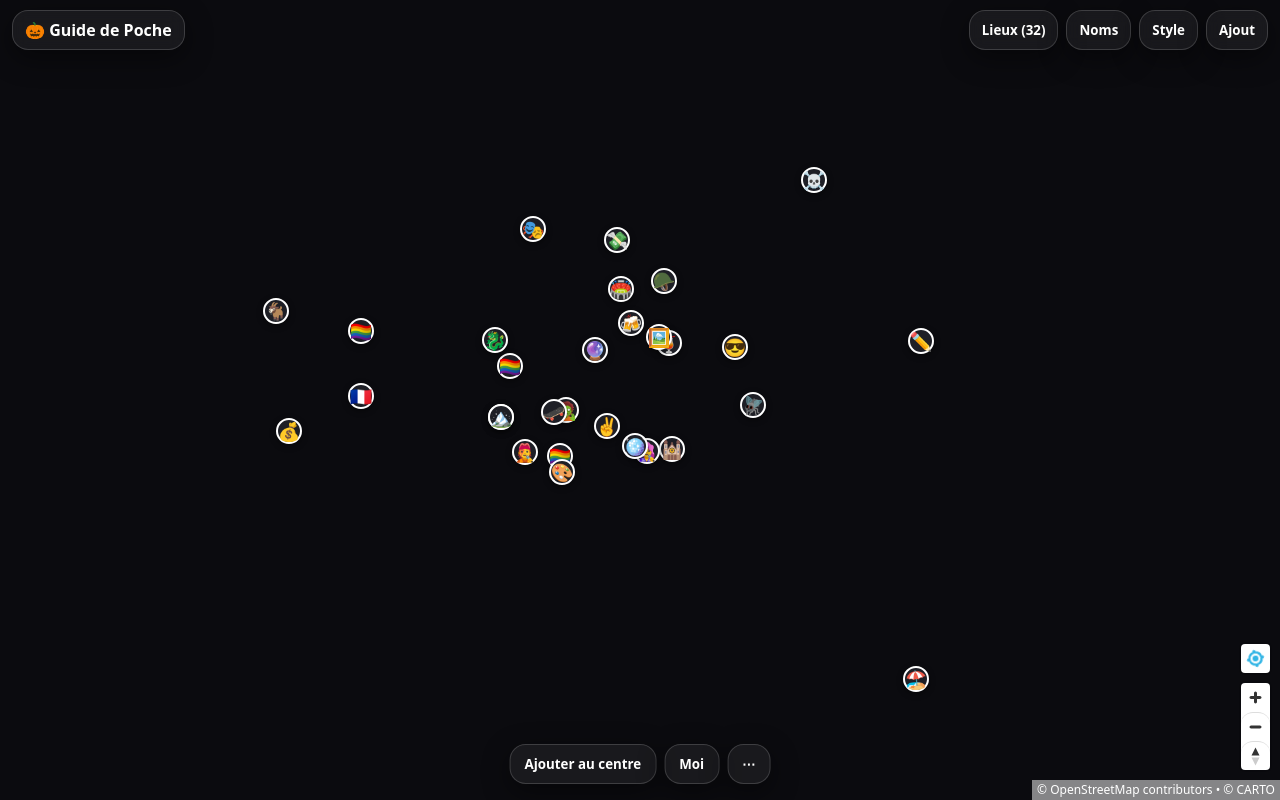
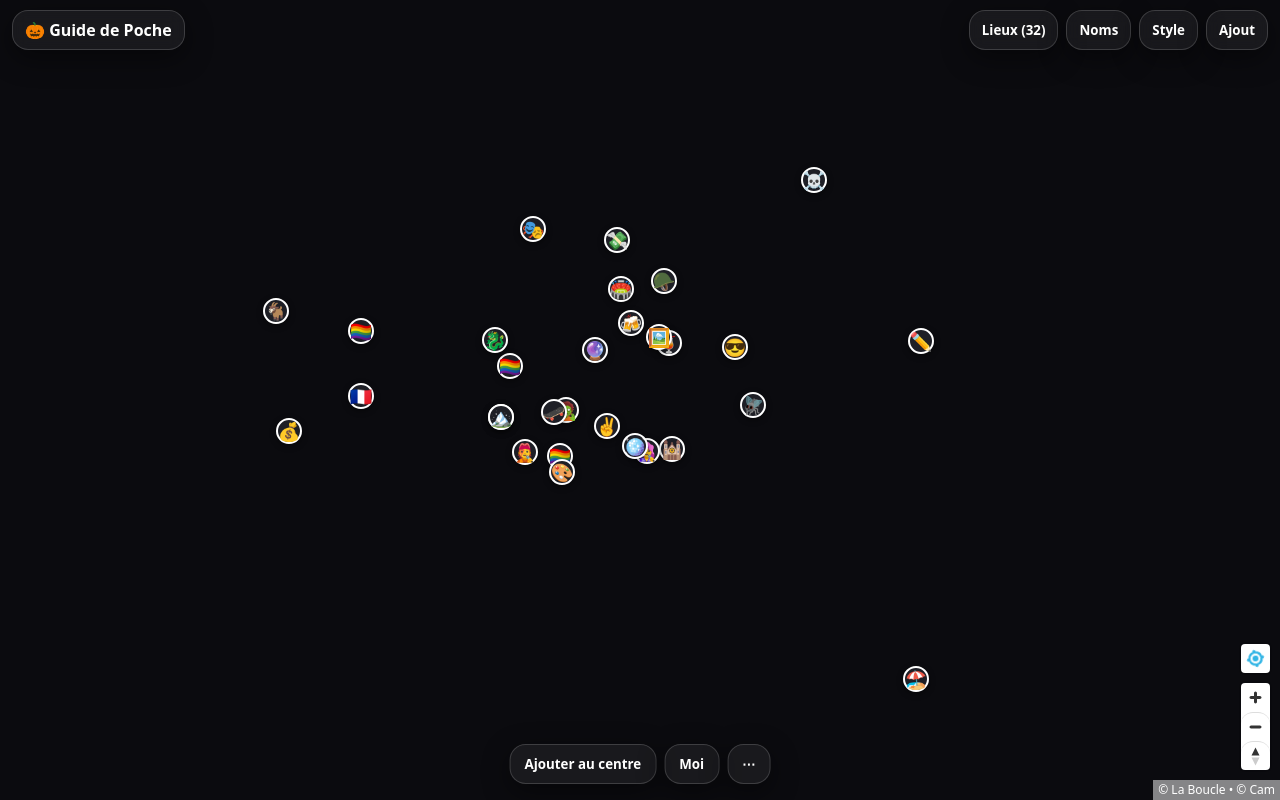
Before and after one commit to mugnagne/maianniversaire, a plain HTML site: page index.html in a window 1280 px wide. Drawn offline with nearby package versions, Linux system fonts and the light colour scheme; no server answers; a web font is replaced by a local one.

Commit message:
Update index.html

```diff
--- a/index.html
+++ b/index.html
@@ -170,7 +170,7 @@
           'https://d.basemaps.cartocdn.com/dark_all/{z}/{x}/{y}{r}.png'
         ],
         tileSize: 256,
-        attribution: '© OpenStreetMap contributors • © CARTO'
+        attribution: '© La Boucle • © Cam'
       }
     },
     layers: [{ id: 'base', type: 'raster', source: 'carto-dark', minzoom: 0, maxzoom: 22 }]
```
